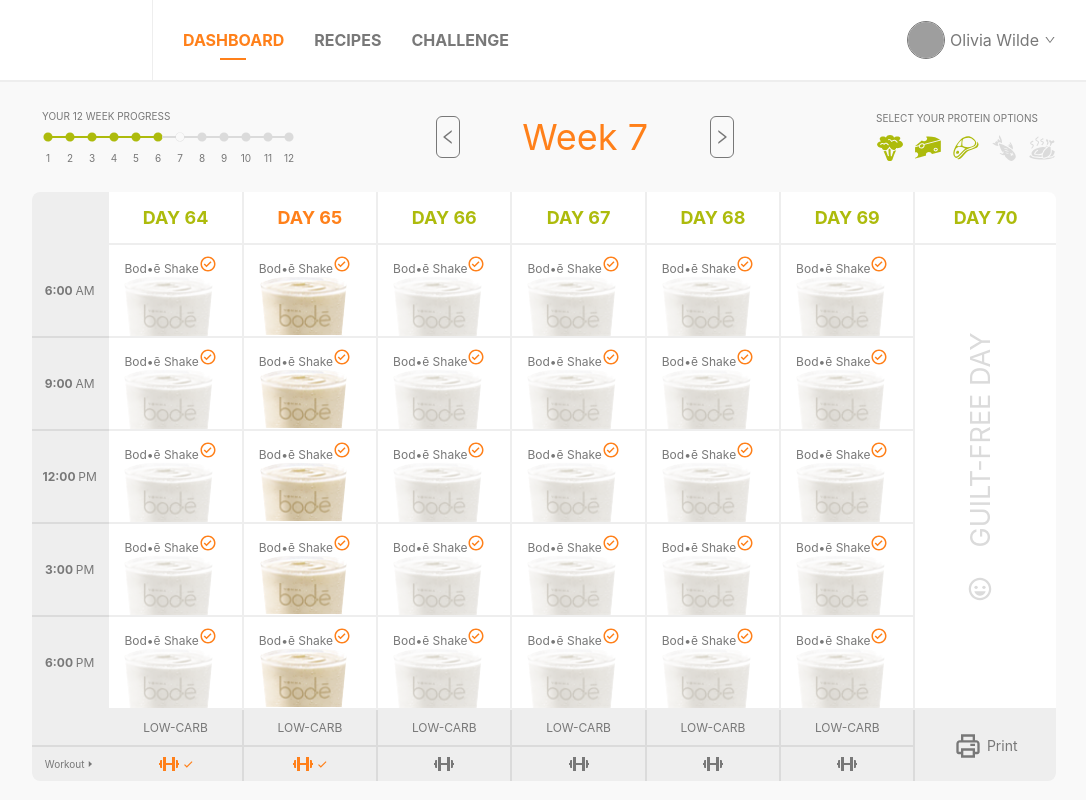
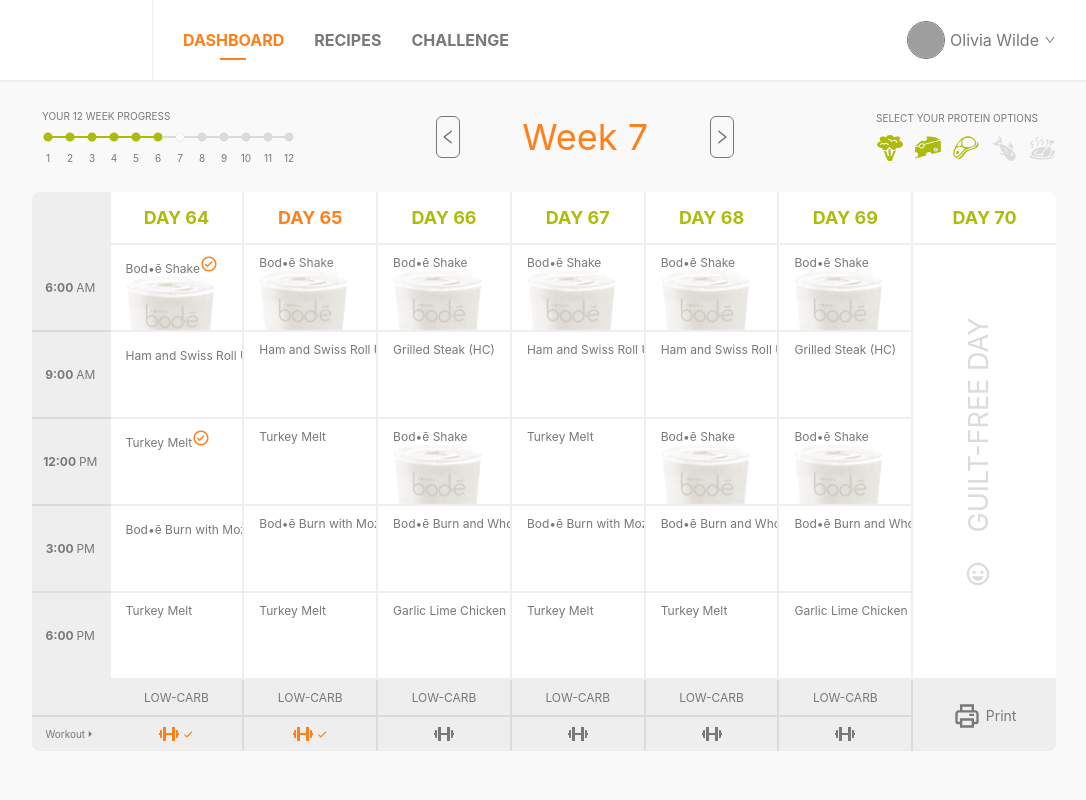
Before and after one commit to konrad-roguszewski/jfd-recruitment-task, a React (Create React App) app: page / in a window 1280 px wide. Shown: the top 800 px of the page, without its empty margins (96-1182 px from the left). Built offline with nearby package versions, Linux system fonts and the light colour scheme; grey boxes are pictures that could not be loaded.

Commit message:
refactor: Dynamic data for MealPlan component

```diff
--- a/src/components/MealPlan.tsx
+++ b/src/components/MealPlan.tsx
@@ -5,12 +5,15 @@
 import { BiCaretRight } from 'react-icons/bi';
 import { BiCheckCircle } from 'react-icons/bi';
 import styled from 'styled-components';
+import { useState, useEffect } from 'react';
 import shakeActive from '../images/shakeActive.png';
 import shakeDisabled from '../images/shakeDisabled.png';
 
 const CellContent = styled.div`
   display: flex;
   flex-direction: column;
+  height: 75px;
+  width: 90px;
   img {
     height: 60px;
     width: 90px;
@@ -107,7 +110,6 @@
     text-align: center;
     border: 2px solid ${props => props.theme.darkGray};
     padding: 10px 0;
-
   }
   td:first-child {
     border-right: 2px solid ${props => props.theme.mediumGray};
@@ -171,7 +173,240 @@
   }
 `;
 
+interface UserMealPlan {
+  week: 1 | 2 | 3 | 4 | 5 | 6 | 7 | 8 | 9 | 10 | 11 | 12;
+  day: 1 | 2 | 3 | 4 | 5 | 6 | 7;
+  mealNumber: 1 | 2 | 3 | 4 | 5;
+  mealName: string;
+  isMealDone: boolean;
+}
+type UserMealsPlan = UserMealPlan[];
+
+const fetchMealsPlan = (): UserMealsPlan => {
+  // Symulacja pobierania danych z API
+  return [
+    {
+      week: 7,
+      day: 1,
+      mealNumber: 1,
+      mealName: 'Bod•ē Shake',
+      isMealDone: true
+    },
+    {
+      week: 7,
+      day: 1,
+      mealNumber: 2,
+      mealName: 'Ham and Swiss Roll Ups',
+      isMealDone: true
+    },
+    {
+      week: 7,
+      day: 1,
+      mealNumber: 3,
+      mealName: 'Turkey Melt',
+      isMealDone: true
+    },
+    {
+      week: 7,
+      day: 1,
+      mealNumber: 4,
+      mealName: 'Bod•ē Burn with Mozzarella and Tomato Slices',
+      isMealDone: true
+    },
+    {
+      week: 7,
+      day: 1,
+      mealNumber: 5,
+      mealName: 'Turkey Melt',
+      isMealDone: false
+    },
+    {
+      week: 7,
+      day: 2,
+      mealNumber: 1,
+      mealName: 'Bod•ē Shake',
+      isMealDone: false
+    },
+    {
+      week: 7,
+      day: 2,
+      mealNumber: 2,
+      mealName: 'Ham and Swiss Roll Ups',
+      isMealDone: false
+    },
+    {
+      week: 7,
+      day: 2,
+      mealNumber: 3,
+      mealName: 'Turkey Melt',
+      isMealDone: false
+    },
+    {
+      week: 7,
+      day: 2,
+      mealNumber: 4,
+      mealName: 'Bod•ē Burn with Mozzarella and Tomato Slices',
+      isMealDone: false
+    },
+    {
+      week: 7,
+      day: 2,
+      mealNumber: 5,
+      mealName: 'Turkey Melt',
+      isMealDone: false
+    },
+    {
+      week: 7,
+      day: 3,
+      mealNumber: 1,
+      mealName: 'Bod•ē Shake',
+      isMealDone: false
+    },
+    {
+      week: 7,
+      day: 3,
+      mealNumber: 2,
+      mealName: 'Grilled Steak (HC)',
+      isMealDone: false
+    },
+    {
+      week: 7,
+      day: 3,
+      mealNumber: 3,
+      mealName: 'Bod•ē Shake',
+      isMealDone: false
+    },
+    {
+      week: 7,
+      day: 3,
+      mealNumber: 4,
+      mealName: 'Bod•ē Burn and Whole-Wheat English Muffin with Butter Spray',
+      isMealDone: false
+    },
+    {
+      week: 7,
+      day: 3,
+      mealNumber: 5,
+      mealName: 'Garlic Lime Chicken (HC)',
+      isMealDone: false
+    },
+    {
+      week: 7,
+      day: 4,
+      mealNumber: 1,
+      mealName: 'Bod•ē Shake',
+      isMealDone: false
+    },
+    {
+      week: 7,
+      day: 4,
+      mealNumber: 2,
+      mealName: 'Ham and Swiss Roll Ups',
+      isMealDone: false
+    },
+    {
+      week: 7,
+      day: 4,
+      mealNumber: 3,
+      mealName: 'Turkey Melt',
+      isMealDone: false
+    },
+    {
+      week: 7,
+      day: 4,
+      mealNumber: 4,
+      mealName: 'Bod•ē Burn with Mozzarella and Tomato Slices',
+      isMealDone: false
+    },
+    {
+      week: 7,
+      day: 4,
+      mealNumber: 5,
+      mealName: 'Turkey Melt',
+      isMealDone: false
+    },
+    {
+      week: 7,
+      day: 5,
+      mealNumber: 1,
+      mealName: 'Bod•ē Shake',
+      isMealDone: false
+    },
+    {
+      week: 7,
+      day: 5,
+      mealNumber: 2,
+      mealName: 'Ham and Swiss Roll Ups',
+      isMealDone: false
+    },
+    {
+      week: 7,
+      day: 5,
+      mealNumber: 3,
+      mealName: 'Bod•ē Shake',
+      isMealDone: false
+    },
+    {
+      week: 7,
+      day: 5,
+      mealNumber: 4,
+      mealName: 'Bod•ē Burn and Whole-Wheat English Muffin with Butter Spray',
+      isMealDone: false
+    },
+    {
+      week: 7,
+      day: 5,
+      mealNumber: 5,
+      mealName: 'Turkey Melt',
+      isMealDone: false
+    },
+    {
+      week: 7,
+      day: 6,
+      mealNumber: 1,
+      mealName: 'Bod•ē Shake',
+      isMealDone: false
+    },
+    {
+      week: 7,
+      day: 6,
+      mealNumber: 2,
+      mealName: 'Grilled Steak (HC)',
+      isMealDone: false
+    },
+    {
+      week: 7,
+      day: 6,
+      mealNumber: 3,
+      mealName: 'Bod•ē Shake',
+      isMealDone: false
+    },
+    {
+      week: 7,
+      day: 6,
+      mealNumber: 4,
+      mealName: 'Bod•ē Burn and Whole-Wheat English Muffin with Butter Spray',
+      isMealDone: false
+    },
+    {
+      week: 7,
+      day: 6,
+      mealNumber: 5,
+      mealName: 'Garlic Lime Chicken (HC)',
+      isMealDone: false
+    }
+  ];
+};
+
 export const MealPlan = () => {
+  const [data, setData] = useState<UserMealPlan[]>([]);
+
+  useEffect(() => loadData(), []);
+
+  const loadData = () => {
+    setData(fetchMealsPlan);
+  };
+
   return (
     <>
       <StyledTable>
@@ -192,60 +427,23 @@
             <td>
               <span>6:00 </span>am
             </td>
+            {data
+              .filter(meal => meal.mealNumber === 1)
+              .map(meal => (
                 <td>
                   <CellContent>
                     <span>
-                  Bod•ē Shake
-                  <CheckMarkIcon />
+                      {meal.mealName}
+                      {meal.isMealDone ? <CheckMarkIcon /> : ''}
                     </span>
+                    {meal.mealName === 'Bod•ē Shake' ? (
                       <img src={shakeDisabled} alt="shake" />
+                    ) : (
+                      ''
+                    )}
                   </CellContent>
                 </td>
-            <td>
-              <CellContent>
-                <span>
-                  Bod•ē Shake
-                  <CheckMarkIcon />
-                </span>
-                <img src={shakeActive} alt="shake" />
-              </CellContent>
-            </td>
-            <td>
-              <CellContent>
-                <span>
-                  Bod•ē Shake
-                  <CheckMarkIcon />
-                </span>
-                <img src={shakeDisabled} alt="shake" />
-              </CellContent>
-            </td>
-            <td>
-              <CellContent>
-                <span>
-                  Bod•ē Shake
-                  <CheckMarkIcon />
-                </span>
-                <img src={shakeDisabled} alt="shake" />
-              </CellContent>
-            </td>
-            <td>
-              <CellContent>
-                <span>
-                  Bod•ē Shake
-                  <CheckMarkIcon />
-                </span>
-                <img src={shakeDisabled} alt="shake" />
-              </CellContent>
-            </td>
-            <td>
-              <CellContent>
-                <span>
-                  Bod•ē Shake
-                  <CheckMarkIcon />
-                </span>
-                <img src={shakeDisabled} alt="shake" />
-              </CellContent>
-            </td>
+              ))}
             <td rowSpan={5}>
               <LastDayContent>
                 <span>
@@ -259,237 +457,89 @@
             <td>
               <span>9:00 </span>am
             </td>
+            {data
+              .filter(meal => meal.mealNumber === 2)
+              .map(meal => (
                 <td>
                   <CellContent>
                     <span>
-                  Bod•ē Shake
-                  <CheckMarkIcon />
+                      {meal.mealName}
+                      {meal.isMealDone ? <CheckMarkIcon /> : ''}
                     </span>
+                    {meal.mealName === 'Bod•ē Shake' ? (
                       <img src={shakeDisabled} alt="shake" />
+                    ) : (
+                      ''
+                    )}
                   </CellContent>
                 </td>
-            <td>
-              <CellContent>
-                <span>
-                  Bod•ē Shake
-                  <CheckMarkIcon />
-                </span>
-                <img src={shakeActive} alt="shake" />
-              </CellContent>
-            </td>
-            <td>
-              <CellContent>
-                <span>
-                  Bod•ē Shake
-                  <CheckMarkIcon />
-                </span>
-                <img src={shakeDisabled} alt="shake" />
-              </CellContent>
-            </td>
-            <td>
-              <CellContent>
-                <span>
-                  Bod•ē Shake
-                  <CheckMarkIcon />
-                </span>
-                <img src={shakeDisabled} alt="shake" />
-              </CellContent>
-            </td>
-            <td>
-              <CellContent>
-                <span>
-                  Bod•ē Shake
-                  <CheckMarkIcon />
-                </span>
-                <img src={shakeDisabled} alt="shake" />
-              </CellContent>
-            </td>
-            <td>
-              <CellContent>
-                <span>
-                  Bod•ē Shake
-                  <CheckMarkIcon />
-                </span>
-                <img src={shakeDisabled} alt="shake" />
-              </CellContent>
-            </td>
+              ))}
           </tr>
           <tr>
             <td>
               <span>12:00 </span>pm
             </td>
+            {data
+              .filter(meal => meal.mealNumber === 3)
+              .map(meal => (
                 <td>
                   <CellContent>
                     <span>
-                  Bod•ē Shake
-                  <CheckMarkIcon />
+                      {meal.mealName}
+                      {meal.isMealDone ? <CheckMarkIcon /> : ''}
                     </span>
+                    {meal.mealName === 'Bod•ē Shake' ? (
                       <img src={shakeDisabled} alt="shake" />
+                    ) : (
+                      ''
+                    )}
                   </CellContent>
                 </td>
-            <td>
-              <CellContent>
-                <span>
-                  Bod•ē Shake
-                  <CheckMarkIcon />
-                </span>
-                <img src={shakeActive} alt="shake" />
-              </CellContent>
-            </td>
-            <td>
-              <CellContent>
-                <span>
-                  Bod•ē Shake
-                  <CheckMarkIcon />
-                </span>
-                <img src={shakeDisabled} alt="shake" />
-              </CellContent>
-            </td>
-            <td>
-              <CellContent>
-                <span>
-                  Bod•ē Shake
-                  <CheckMarkIcon />
-                </span>
-                <img src={shakeDisabled} alt="shake" />
-              </CellContent>
-            </td>
-            <td>
-              <CellContent>
-                <span>
-                  Bod•ē Shake
-                  <CheckMarkIcon />
-                </span>
-                <img src={shakeDisabled} alt="shake" />
-              </CellContent>
-            </td>
-            <td>
-              <CellContent>
-                <span>
-                  Bod•ē Shake
-                  <CheckMarkIcon />
-                </span>
-                <img src={shakeDisabled} alt="shake" />
-              </CellContent>
-            </td>
+              ))}
           </tr>
           <tr>
             <td>
               <span>3:00 </span>pm
             </td>
+            {data
+              .filter(meal => meal.mealNumber === 4)
+              .map(meal => (
                 <td>
                   <CellContent>
                     <span>
-                  Bod•ē Shake
-                  <CheckMarkIcon />
+                      {meal.mealName}
+                      {meal.isMealDone ? <CheckMarkIcon /> : ''}
                     </span>
+                    {meal.mealName === 'Bod•ē Shake' ? (
                       <img src={shakeDisabled} alt="shake" />
+                    ) : (
+                      ''
+                    )}
                   </CellContent>
                 </td>
+              ))}
+          </tr>
+          <tr>
+            <td style={{ borderBottom: '0px' }}>
+              <span>6:00 </span>pm
+            </td>
+            {data
+              .filter(meal => meal.mealNumber === 5)
+              .map(meal => (
                 <td>
                   <CellContent>
                     <span>
-                  Bod•ē Shake
-                  <CheckMarkIcon />
+                      {meal.mealName}
+                      {meal.isMealDone ? <CheckMarkIcon /> : ''}
                     </span>
-                <img src={shakeActive} alt="shake" />
+                    {meal.mealName === 'Bod•ē Shake' ? (
+                      <img src={shakeDisabled} alt="shake" />
+                    ) : (
+                      ''
+                    )}
                   </CellContent>
                 </td>
-            <td>
-              <CellContent>
-                <span>
-                  Bod•ē Shake
-                  <CheckMarkIcon />
-                </span>
-                <img src={shakeDisabled} alt="shake" />
-              </CellContent>
-            </td>
-            <td>
-              <CellContent>
-                <span>
-                  Bod•ē Shake
-                  <CheckMarkIcon />
-                </span>
-                <img src={shakeDisabled} alt="shake" />
-              </CellContent>
-            </td>
-            <td>
-              <CellContent>
-                <span>
-                  Bod•ē Shake
-                  <CheckMarkIcon />
-                </span>
-                <img src={shakeDisabled} alt="shake" />
-              </CellContent>
-            </td>
-            <td>
-              <CellContent>
-                <span>
-                  Bod•ē Shake
-                  <CheckMarkIcon />
-                </span>
-                <img src={shakeDisabled} alt="shake" />
-              </CellContent>
-            </td>
-          </tr>
-          <tr>
-            <td style={{borderBottom: "0px"}}>
-              <span>6:00 </span>pm
-            </td>
-            <td>
-              <CellContent>
-                <span>
-                  Bod•ē Shake
-                  <CheckMarkIcon />
-                </span>
-                <img src={shakeDisabled} alt="shake" />
-              </CellContent>
-            </td>
-            <td>
-              <CellContent>
-                <span>
-                  Bod•ē Shake
-                  <CheckMarkIcon />
-                </span>
-                <img src={shakeActive} alt="shake" />
-              </CellContent>
-            </td>
-            <td>
-              <CellContent>
-                <span>
-                  Bod•ē Shake
-                  <CheckMarkIcon />
-                </span>
-                <img src={shakeDisabled} alt="shake" />
-              </CellContent>
-            </td>
-            <td>
-              <CellContent>
-                <span>
-                  Bod•ē Shake
-                  <CheckMarkIcon />
-                </span>
-                <img src={shakeDisabled} alt="shake" />
-              </CellContent>
-            </td>
-            <td>
-              <CellContent>
-                <span>
-                  Bod•ē Shake
-                  <CheckMarkIcon />
-                </span>
-                <img src={shakeDisabled} alt="shake" />
-              </CellContent>
-            </td>
-            <td>
-              <CellContent>
-                <span>
-                  Bod•ē Shake
-                  <CheckMarkIcon />
-                </span>
-                <img src={shakeDisabled} alt="shake" />
-              </CellContent>
-            </td>
+              ))}
           </tr>
           <DietTypeTableRow>
             <td></td>
```
Lines whose indentation alone changed are shown as unchanged.
